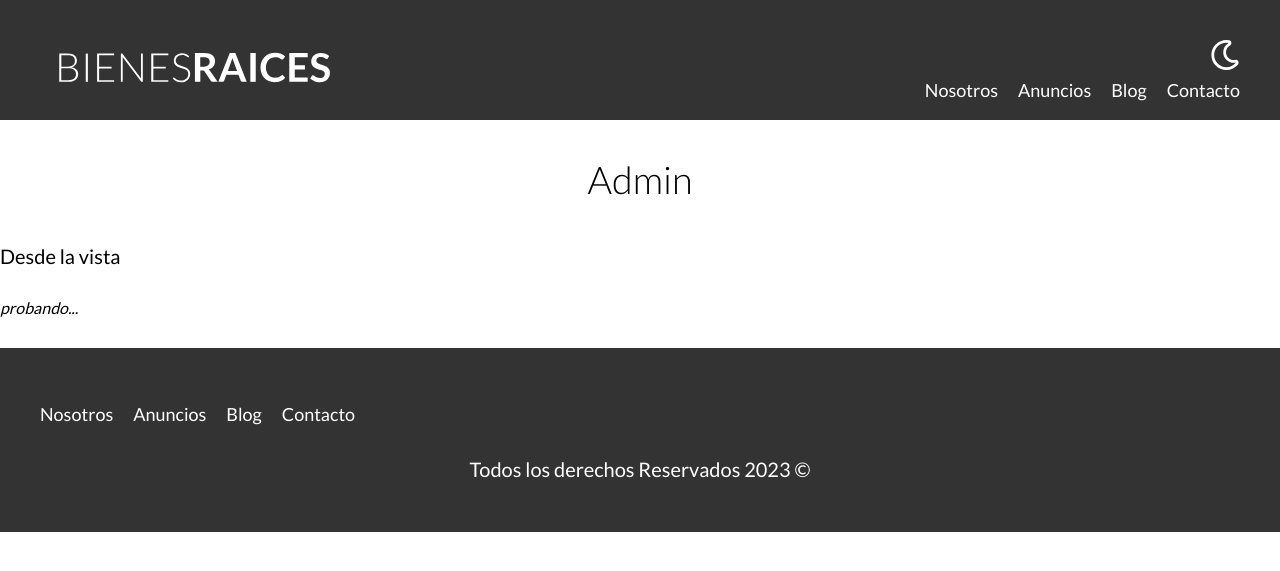
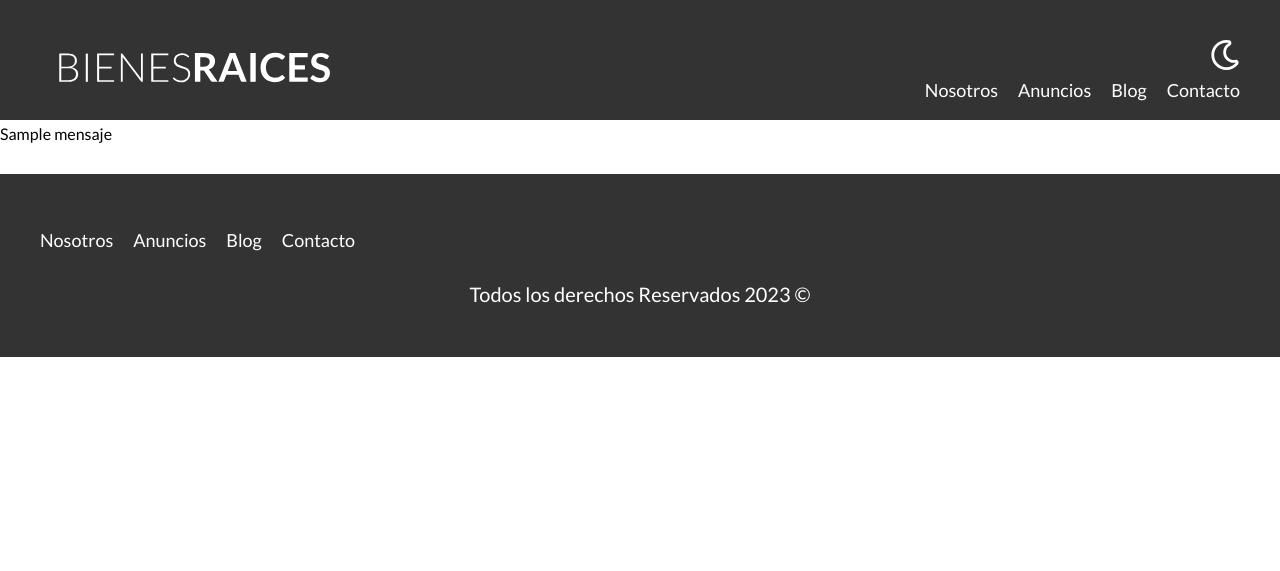
Before and after one commit to branmeco/bienesraicesMVC, a PHP site: template views/propiedades/admin.php in a window 1280 px wide. Shown: the top 571 px of the page. Run offline with PHP 8.4, Linux system fonts and the light colour scheme; the template is opened without the code that fills it: most values are stand-ins (such as "Sample title", 1, 10 or a date in 2020).

Commit message:
Pasar datos hacia la vista

```diff
--- a/controllers/PropiedadController.php
+++ b/controllers/PropiedadController.php
@@ -6,7 +6,10 @@ use MVC\Router;
 class PropiedadController
 {
     public static function index(Router $router){
-        $router->render('propiedades/admin');
+        $router->render('propiedades/admin',[
+            'mensaje' => 'Desde la vista',
+            'propiedades' => 'Casa'
+        ]);
     }
     public static function crear(){
         echo 'crear Propiedad';
--- a/views/propiedades/admin.php
+++ b/views/propiedades/admin.php
@@ -1,3 +1,2 @@
-<h1>Admin</h1>
-<p>Desde la vista</p>
-<EM>probando...</EM>
+<?php
+echo $mensaje;
```
Also changed, not shown: Router.php (+6 -2 lines).
